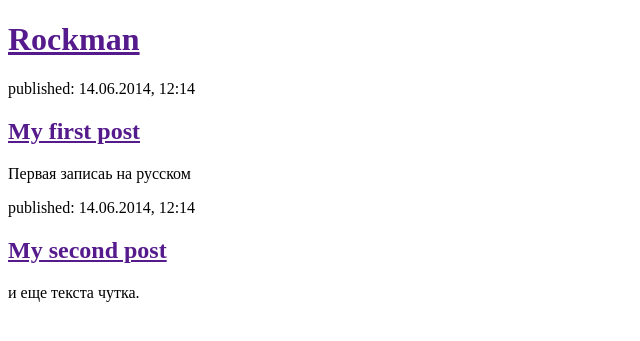
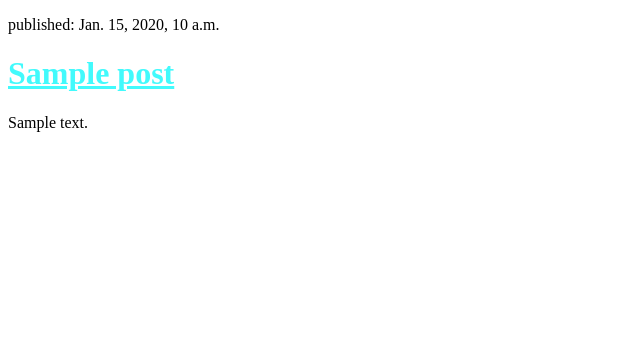
Before and after one commit to Rockman1233/my-first-blog, a Django app: template djangogirls/templates/djangogirls/post_list.html in a window 1280 px wide. Shown: the top 341 px of the page, without its empty margins (0-640 px from the left). Run offline with Django 3.2, Linux system fonts and the light colour scheme; the template is opened without the code that fills it: values that come from a table or form of the project are taken from there, others are empty; tables that the repository leaves empty hold one stand-in row (values such as "Sample post").

Commit message:
Modified templates to display posts from database.

```diff
--- a/djangogirls/templates/djangogirls/post_list.html
+++ b/djangogirls/templates/djangogirls/post_list.html
@@ -1,24 +1,18 @@
 <!DOCTYPE html>
+{% load staticfiles %}
 <html lang="en">
     <html>
         <head>
             <title>Rockman's page</title>
+            <link rel="stylesheet" href="{% static 'css/blog.css' %}">
         </head>
         <body>
-            <div>
-                <h1><a href="">Rockman</a></h1>
-            </div>
-
-            <div>
-                <p>published: 14.06.2014, 12:14</p>
-                <h2><a href="">My first post</a></h2>
-                <p> Первая записаь на русском</p>
-            </div>
-
-            <div>
-                <p>published: 14.06.2014, 12:14</p>
-                <h2><a href="">My second post</a></h2>
-                <p>и еще текста чутка.</p>
-            </div>
+           {% for post in posts %}
+        <div>
+            <p>published: {{ post.published_date }}</p>
+            <h1><a href="">{{ post.title }}</a></h1>
+            <p>{{ post.text|linebreaksbr }}</p>
+        </div>
+    {% endfor %}
         </body>
     </html>
--- /dev/null
+++ b/djangogirls/templates/static/css/blog.css
@@ -0,0 +1,3 @@
+h1 a {
+        color: #42fafc;
+    }
--- a/djangogirls/views.py
+++ b/djangogirls/views.py
@@ -1,5 +1,8 @@
 from django.shortcuts import render
+from .models import Post
+from django.utils import timezone
 
 # Create your views here.
 def post_list(request):
-    return render(request, 'djangogirls/post_list.html', {})
+    posts = Post.objects.filter(published_date__lte=timezone.now()).order_by('-published_date')
+    return render(request, 'djangogirls/post_list.html', {'posts':posts})
```
